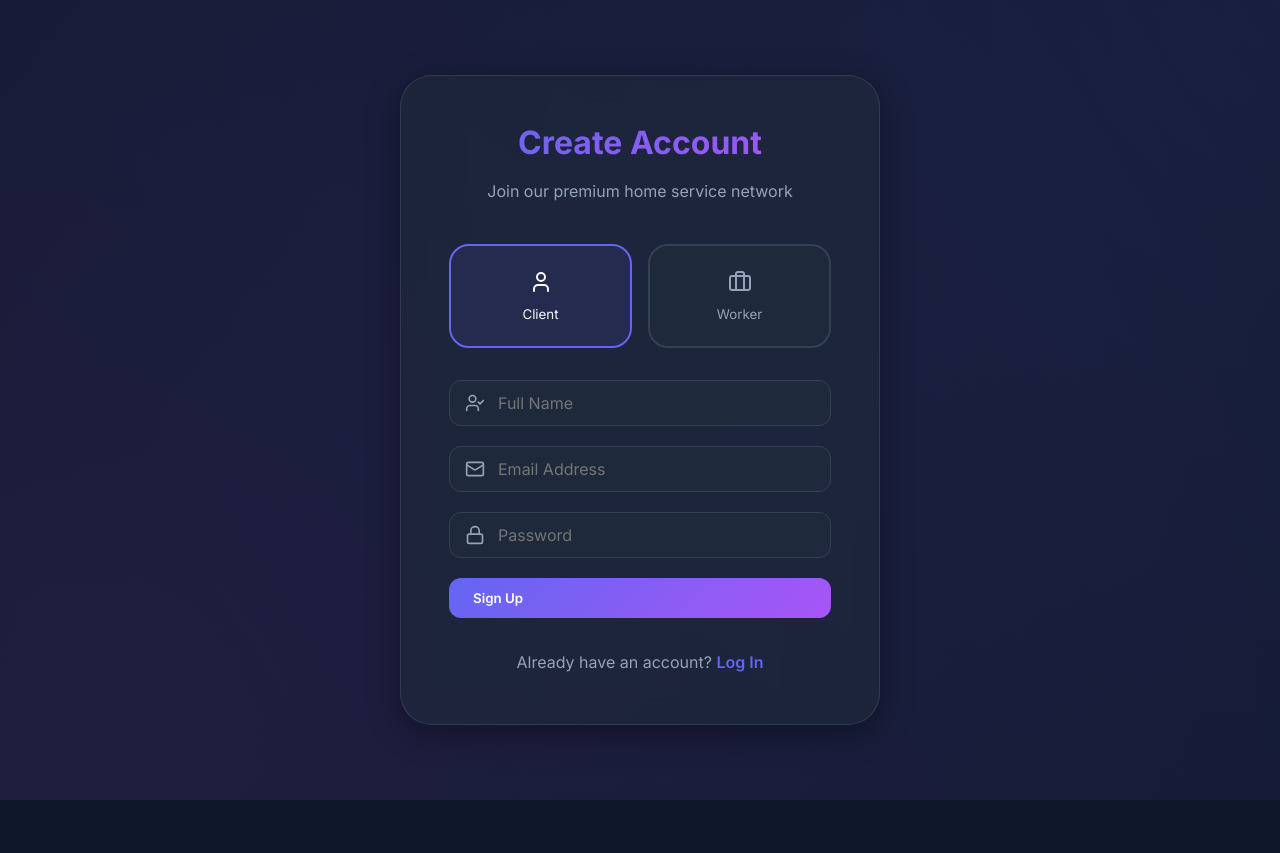
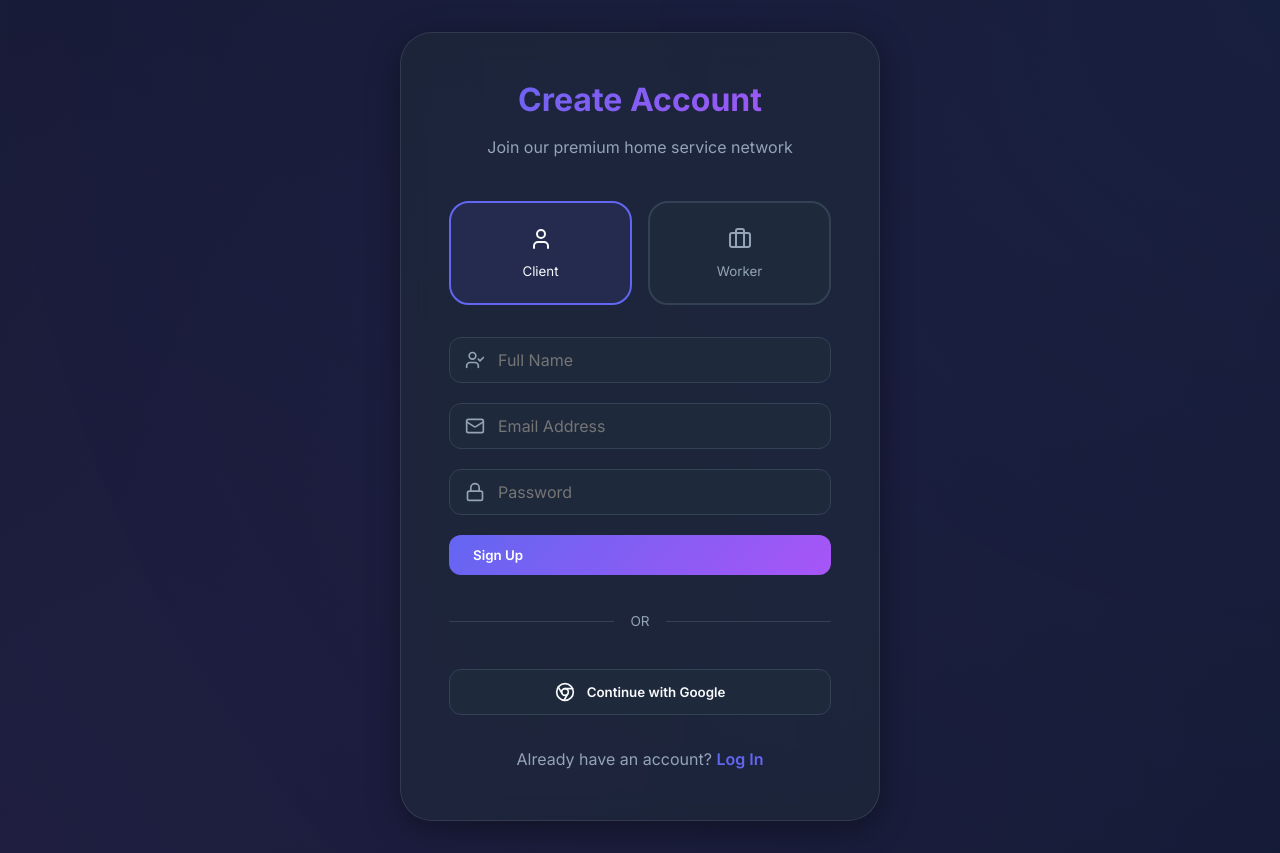
Before and after one commit to abdoufr/home-service-web, a Next.js app: page /register in a window 1280 px wide. Before the commit the page ends 800 px from the top, so only its background shows below. Built offline with nearby package versions, Linux system fonts and the light colour scheme; no server answers.

Commit message:
Add Google Auth support

```diff
--- a/src/app/register/page.tsx
+++ b/src/app/register/page.tsx
@@ -2,11 +2,11 @@
 
 import { useState } from 'react';
 import { useRouter } from 'next/navigation';
-import { createUserWithEmailAndPassword, updateProfile } from 'firebase/auth';
-import { doc, setDoc, getDoc } from 'firebase/firestore';
+import { createUserWithEmailAndPassword, updateProfile, signInWithPopup, GoogleAuthProvider } from 'firebase/auth';
+import { doc, setDoc, getDoc, serverTimestamp } from 'firebase/firestore';
 import { auth, db } from '@/lib/firebase';
 import Link from 'next/link';
-import { User, Briefcase, Mail, Lock, UserCheck } from 'lucide-react';
+import { User, Briefcase, Mail, Lock, UserCheck, Chrome } from 'lucide-react';
 import styles from './register.module.css';
 import toast from 'react-hot-toast';
 
@@ -53,6 +53,32 @@ export default function Register() {
       toast.error(error.message);
     } finally {
       setLoading(false);
+    }
+  };
+
+  const handleGoogleLogin = async () => {
+    const provider = new GoogleAuthProvider();
+    try {
+      // For registration with Google, we use the selected role
+      const result = await signInWithPopup(auth, provider);
+      const user = result.user;
+
+      const userDoc = await getDoc(doc(db, "users", user.uid));
+      if (!userDoc.exists()) {
+        await setDoc(doc(db, "users", user.uid), {
+          uid: user.uid,
+          email: user.email,
+          displayName: user.displayName,
+          role: role,
+          status: 'approved', // Google users are usually trusted
+          createdAt: serverTimestamp(),
+        });
+      }
+
+      toast.success("Account created via Google!");
+      router.push('/dashboard');
+    } catch (error: any) {
+      toast.error(error.message);
     }
   };
 
@@ -114,6 +140,14 @@ export default function Register() {
           <button type="submit" className="btn-primary" disabled={loading}>
             {loading ? 'Creating account...' : 'Sign Up'}
           </button>
+
+          <div className={styles.divider}>
+            <span>OR</span>
+          </div>
+
+          <button type="button" onClick={handleGoogleLogin} className={styles.googleBtn}>
+            <Chrome size={20} /> Continue with Google
+          </button>
         </form>
 
         <p className={styles.footer}>
--- a/src/app/register/register.module.css
+++ b/src/app/register/register.module.css
@@ -73,6 +73,39 @@
   color: var(--text-muted);
 }
 
+.divider {
+  display: flex;
+  align-items: center;
+  gap: 1rem;
+  margin: 1rem 0;
+  color: var(--text-muted);
+  font-size: 0.85rem;
+}
+
+.divider::before, .divider::after {
+  content: "";
+  flex: 1;
+  height: 1px;
+  background: var(--border);
+}
+
+.googleBtn {
+  display: flex;
+  align-items: center;
+  justify-content: center;
+  gap: 0.75rem;
+  padding: 0.75rem;
+  border-radius: var(--radius);
+  border: 1px solid var(--border);
+  background: var(--surface);
+  color: var(--text);
+  font-weight: 600;
+}
+
+.googleBtn:hover {
+  background: var(--surface-light);
+}
+
 .footer a {
   color: var(--primary);
   font-weight: 600;
```
Also changed, not shown: src/app/login/page.tsx (+38 -3 lines).
